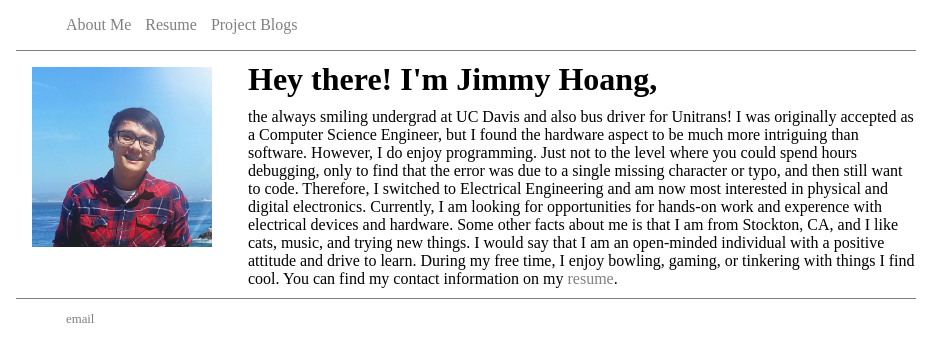
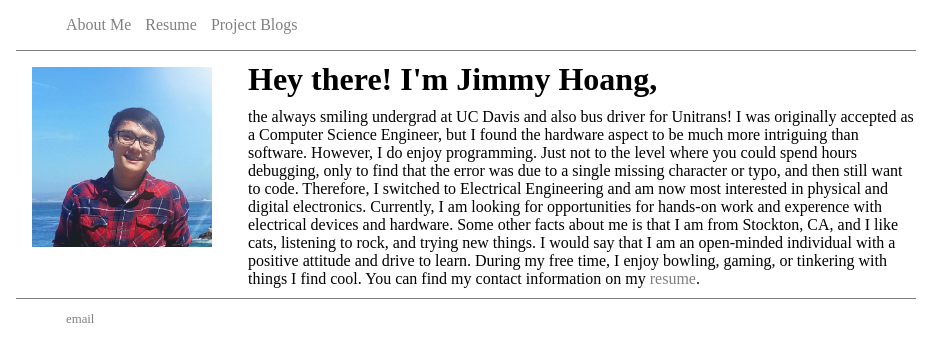
Before and after one commit to jhoang209/jhoang209.github.io, a Jekyll site: the page built from index.html, in a window 1280 px wide. Shown: the top 362 px of the page, without its empty margins (174-1119 px from the left). Built offline with Jekyll 4.4.1, drawn with Linux system fonts in a browser that asks for light colours.

Commit message:
Update index.html

```diff
--- a/index.html
+++ b/index.html
@@ -7,6 +7,6 @@ title: Who is Jimmy Hoang
   <img src="./me.jpg"/>
   <div class="intro">
     <h1>Hey there! I'm Jimmy Hoang,</h1>
-    <p> the always smiling undergrad at UC Davis and also bus driver for Unitrans! I was originally accepted as a Computer Science Engineer, but I found the hardware aspect to be much more intriguing than software. However, I do enjoy programming. Just not to the level where you could spend hours debugging, only to find that the error was due to a single missing character or typo, and then still want to code. Therefore, I switched to Electrical Engineering and am now most interested in physical and digital electronics. Currently, I am looking for opportunities for hands-on work and experence with electrical devices and hardware. Some other facts about me is that I am from Stockton, CA, and I like cats, music, and trying new things. I would say that I am an open-minded individual with a positive attitude and drive to learn. During my free time, I enjoy bowling, gaming, or tinkering with things I find cool. You can find my contact information on my <a href="/cv">resume</a>.</p>
+    <p> the always smiling undergrad at UC Davis and also bus driver for Unitrans! I was originally accepted as a Computer Science Engineer, but I found the hardware aspect to be much more intriguing than software. However, I do enjoy programming. Just not to the level where you could spend hours debugging, only to find that the error was due to a single missing character or typo, and then still want to code. Therefore, I switched to Electrical Engineering and am now most interested in physical and digital electronics. Currently, I am looking for opportunities for hands-on work and experence with electrical devices and hardware. Some other facts about me is that I am from Stockton, CA, and I like cats, listening to rock, and trying new things. I would say that I am an open-minded individual with a positive attitude and drive to learn. During my free time, I enjoy bowling, gaming, or tinkering with things I find cool. You can find my contact information on my <a href="/cv">resume</a>.</p>
   </div>
 </div>
```
